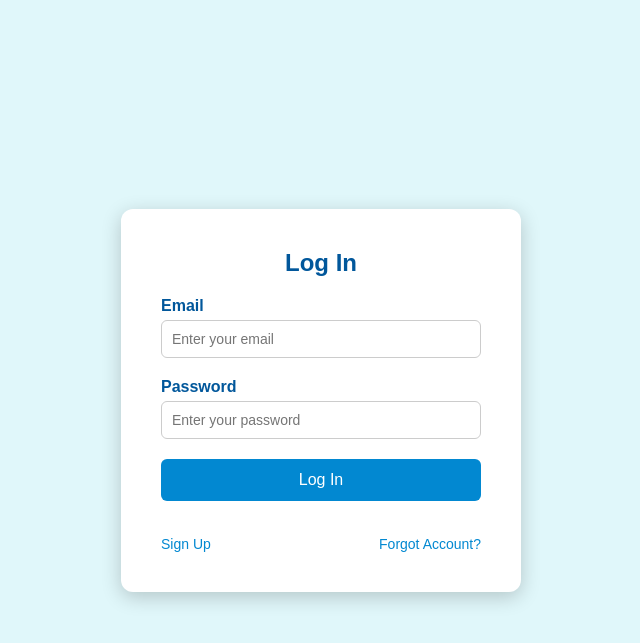
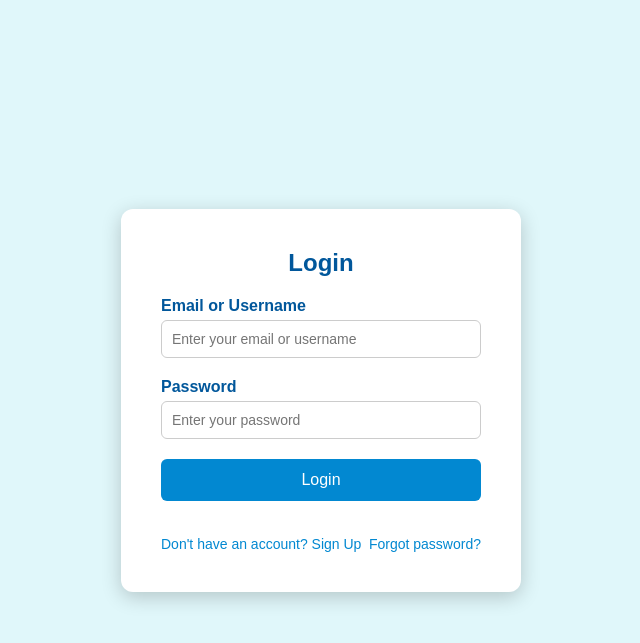
Before and after one commit to Krasimir1234/Flood-monitoring-system, a Flask app: page /Login in a window 1280 px wide. Shown: the top 643 px of the page, without its empty margins (319-959 px from the left). Run offline with Flask 3, Linux system fonts and the light colour scheme.

Commit message:
Update login.html

```diff
--- a/templates/login.html
+++ b/templates/login.html
@@ -2,32 +2,38 @@
 <html lang="en">
 <head>
     <meta charset="UTF-8">
-    <meta http-equiv="X-UA-Compatible" content="IE=edge">
     <meta name="viewport" content="width=device-width, initial-scale=1.0">
-    <title>Log In</title>
-    <link rel="stylesheet" href="{{ url_for('static', filename='css/login.css') }}">
+    <title>Login</title>
+    <link rel="stylesheet" href="login.css">
 </head>
 <body>
+
     <div class="login-container">
         <div class="login-box">
-            <h2>Log In</h2>
+            <h2>Login</h2>
+
             <form id="loginForm">
                 <div class="input-group">
-                    <label for="email">Email</label>
-                    <input type="email" id="email" placeholder="Enter your email" required>
+                    <label for="emailOrUsername">Email or Username</label>
+                    <input type="text" id="emailOrUsername" name="emailOrUsername" placeholder="Enter your email or username" required>
                 </div>
+
                 <div class="input-group">
                     <label for="password">Password</label>
-                    <input type="password" id="password" placeholder="Enter your password" required>
+                    <input type="password" id="password" name="password" placeholder="Enter your password" required>
                 </div>
-                <button type="button" class="login-btn" onclick="redirectToDashboard()">Log In</button>
-                <div class="extra-links">
-                    <a href="#" onclick="alertSignUp()">Sign Up</a>
-                    <a href="#" onclick="alertForgotPassword()">Forgot Account?</a>
-                </div>
+
+                <button type="submit" class="login-btn">Login</button>
             </form>
+
+            <div class="extra-links">
+
+                <a href="signup.html">Don't have an account? Sign Up</a>
+                <a href="#">Forgot password?</a>
+            </div>
         </div>
     </div>
-    <script src="{{ url_for('static', filename='Js/login.js') }}"></script>
+
+    <script src="login.js"></script>
 </body>
 </html>
```
